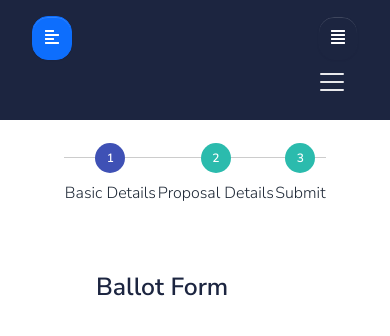
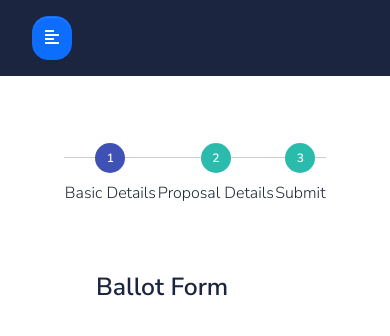
Before and after one commit to Dilshan1997/VTrust-UI-and-Server, a Django app: page /VTrust/ballot/create in a window 390 px wide. Shown: the top 336 px of the page. Run offline with Django 3.2, Linux system fonts and the light colour scheme; the visitor is signed in with stand-in values (Sample User, id 1); some libraries are stand-ins or nearby versions.

Commit message:
nav bar toggle btn fix

```diff
--- a/apps/templates/includes/navigation_main.html
+++ b/apps/templates/includes/navigation_main.html
@@ -10,9 +10,9 @@
                     <i class="fas fa-align-left"></i>
 
                 </button>
-                <button class="btn btn-dark d-inline-block d-lg-none ml-auto" type="button" data-toggle="collapse" data-target="#navbarSupportedContent" aria-controls="navbarSupportedContent" aria-expanded="false" aria-label="Toggle navigation">
+                <!-- <button class="btn btn-dark d-inline-block d-lg-none ml-auto" type="button" data-toggle="collapse" data-target="#navbarSupportedContent" aria-controls="navbarSupportedContent" aria-expanded="false" aria-label="Toggle navigation">
                     <i class="fas fa-align-justify"></i>
-                </button>
+                </button> -->
 
 
             </div>
@@ -24,7 +24,7 @@
                     <h2>VTrust</h2>
                 </div> -->
                 </a>
-                <div class="navbar-collapse collapse me-auto" id="navbar_global">
+                <!-- <div class="navbar-collapse collapse me-auto" id="navbar_global"> -->
                     <!-- <div class="navbar-collapse-header">
                         <div class="row">
                             <div class="col-6 collapse-brand">
@@ -146,7 +146,7 @@
                             </div>
                         </li>
                     </ul> -->
-                </div>
+                <!-- </div> -->
                 <div class="d-flex align-items-center">
                     {% if login_val%}
                     <a href="{% url 'logout' %}"
@@ -158,9 +158,9 @@
                        <a href="{% url 'register' %}"
                        class="btn btn-outline-gray-100 d-none d-lg-inline me-md-3"><span class=" fas fa-registered me-2"></span> Register</a>
                   {%endif%}
-                    <button class="navbar-toggler ms-2" type="button" data-bs-toggle="collapse" data-bs-target="#navbar_global" aria-controls="navbar_global" aria-expanded="false" aria-label="Toggle navigation">
+                    <!-- <button class="navbar-toggler ms-2" type="button" data-bs-toggle="collapse" data-bs-target="#navbar_global" aria-controls="navbar_global" aria-expanded="false" aria-label="Toggle navigation">
                         <span class="navbar-toggler-icon"></span>
-                    </button>
+                    </button> -->
                 </div>
             </div>
         </nav>
```
